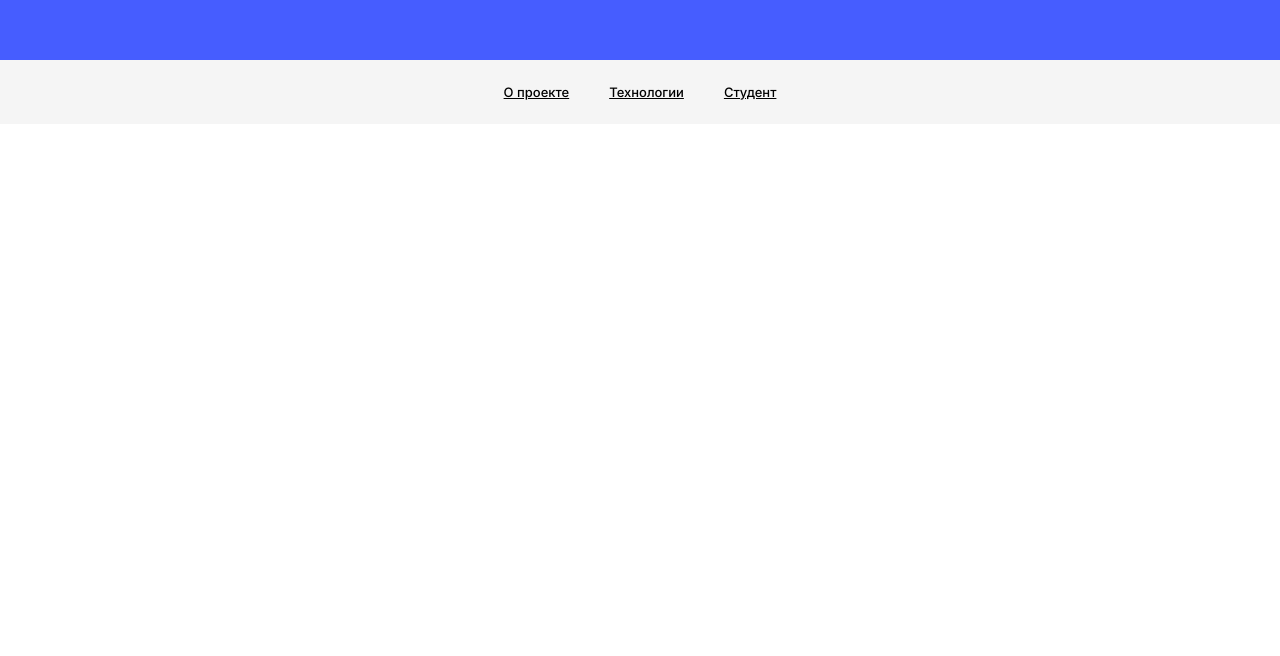
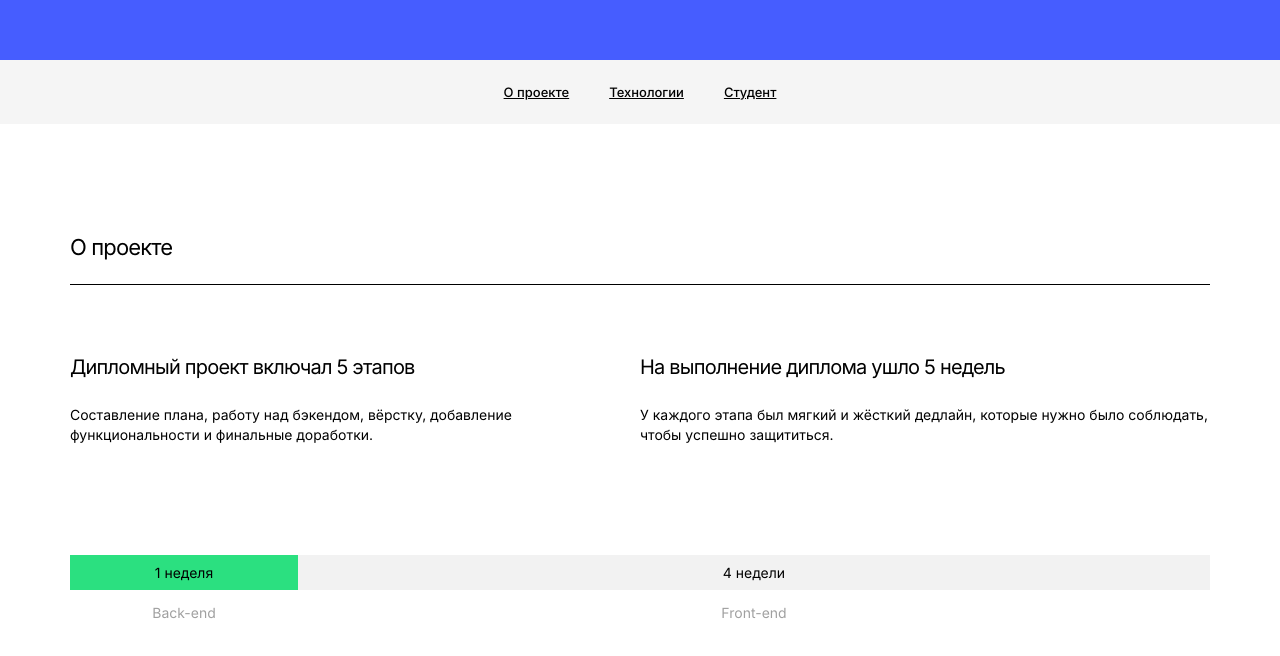
Before and after one commit to script696/movies-explorer-frontend, a React (Create React App) app: page / in a window 1280 px wide. Shown: the part 604-1260 px from the top of the page. Before the commit the page ends 800 px from the top, so only its background shows below. Built offline with nearby package versions, Linux system fonts and the light colour scheme.

Commit message:
feat: add AboutProject

```diff
--- a/src/App.jsx
+++ b/src/App.jsx
@@ -1,10 +1,10 @@
 import "./styles/index.scss";
-import AboutProject from "./pages/AboutProject/AboutProject";
+import AboutProjectPage from "./pages/AboutProjectPage/AboutProjectPage";
 
 const App = () => {
   return (
     <div className="App">
-      <AboutProject />
+      <AboutProjectPage />
     </div>
   );
 };
--- /dev/null
+++ b/src/components/AboutProject/AboutProject.jsx
@@ -0,0 +1,39 @@
+import s from "./AboutProject.module.scss";
+import { SectionTitle } from "../index";
+
+const AboutProject = () => {
+  return (
+    <section className={s.aboutProject}>
+      <div className={s.aboutProject__wrapper}>
+        <SectionTitle title="О проекте" />
+        <div className={s.aboutProject__description}>
+          <div className={s.aboutProject__col}>
+            <h3 className={s.aboutProject__subtitle}>
+              Дипломный проект включал 5 этапов
+            </h3>
+            <p className={s.aboutProject__text}>
+              Составление плана, работу над бэкендом, вёрстку, добавление
+              функциональности и финальные доработки.
+            </p>
+          </div>{" "}
+          <div className={s.aboutProject__col}>
+            <h3 className={s.aboutProject__subtitle}>
+              На выполнение диплома ушло 5 недель
+            </h3>
+            <p className={s.aboutProject__text}>
+              У каждого этапа был мягкий и жёсткий дедлайн, которые нужно было
+              соблюдать, чтобы успешно защититься.
+            </p>
+          </div>
+        </div>
+        <div className={s.aboutProject__duration}>
+          <div className={s.aboutProject__back}>1 неделя</div>
+          <div className={s.aboutProject__front}>4 недели</div>
+          <p className={s.aboutProject__durationText}>Back-end</p>
+          <p className={s.aboutProject__durationText}>Front-end</p>
+        </div>
+      </div>
+    </section>
+  );
+};
+export default AboutProject;
--- /dev/null
+++ b/src/components/AboutProject/AboutProject.module.scss
@@ -0,0 +1,54 @@
+.aboutProject{
+  padding: 110px 0;
+  &__wrapper {
+    max-width: 1140px;
+    margin: auto;
+  }
+  &__description {
+    display: flex;
+    padding: 70px 0 110px 0;
+  }
+  &__col {
+    flex: 0 0 50%;
+    display: flex;
+    flex-direction: column;
+    gap: 26px;
+  }
+  &__subtitle{
+    margin: 0;
+    font-weight: inherit;
+    font-size: 20px;
+    line-height: 24px;
+    letter-spacing: -0.04em;
+  }
+  &__text{
+    margin: 0;
+    font-size: 14px;
+    line-height: 20px;
+  }
+  &__duration{
+    display: grid;
+    grid-template-columns: 1fr 4fr;
+    font-size: 14px;
+    line-height: 17px;
+    row-gap: 14px;
+  }
+  &__back {
+    display: flex;
+    justify-content: center;
+    background: #2BE080;
+    padding: 9px 0;
+  }
+  &__front {
+    display: flex;
+    justify-content: center;
+    background: #F2F2F2;
+    padding: 9px 0;
+  }
+  &__durationText {
+    margin: 0;
+    display: flex;
+    justify-content: center;
+    color: #A0A0A0;
+  }
+}
--- a/src/components/Layout/Layout.module.scss
+++ /dev/null
@@ -1,3 +0,0 @@
-.layout{
-  max-width: 1140px;
-}
--- /dev/null
+++ b/src/components/SectionTitle/SectionTitle.jsx
@@ -0,0 +1,11 @@
+import s from "./SectionTitle.module.scss";
+
+const SectionTitle = ({ title }) => {
+  return (
+    <div className={s.sectionTitle}>
+      <h2 className={s.sectionTitle__title}>{title}</h2>
+    </div>
+  );
+};
+
+export default SectionTitle;
--- /dev/null
+++ b/src/components/SectionTitle/SectionTitle.module.scss
@@ -0,0 +1,12 @@
+.sectionTitle{
+  padding-bottom: 23px;
+  border-bottom: 1px solid #000;
+  &__title {
+    margin: 0;
+    font-size: 22px;
+    line-height: 27px;
+    letter-spacing: -0.04em;
+    color: inherit;
+    font-weight: inherit;
+  }
+}
--- a/src/components/index.js
+++ b/src/components/index.js
@@ -1,2 +1,5 @@
 export { default as MenuLink } from "./MenuLink/MenuLink";
 export { default as Header } from "./Header/Header";
+export { default as NavTab } from "./NavTab/NavTab";
+export { default as Promo } from "./Promo/Promo";
+export { default as SectionTitle } from "./SectionTitle/SectionTitle";
--- a/src/pages/AboutProject/AboutProject.jsx
+++ /dev/null
@@ -1,16 +0,0 @@
-import s from "./AboutProject.module.scss";
-import { Header } from "../../components";
-import { introGrid } from "../../assets/images";
-import Promo from "../../components/Promo/Promo";
-import NavTab from "../../components/NavTab/NavTab";
-
-const AboutProject = () => {
-  return (
-    <section className={s.aboutProject}>
-      <Promo />
-      <NavTab />
-    </section>
-  );
-};
-
-export default AboutProject;
--- /dev/null
+++ b/src/pages/AboutProjectPage/AboutProjectPage.jsx
@@ -0,0 +1,15 @@
+import s from "./AboutProjectPage.module.scss";
+import { Promo, NavTab } from "../../components";
+import AboutProject from "../../components/AboutProject/AboutProject";
+
+const AboutProjectPage = () => {
+  return (
+    <section className={s.aboutProject}>
+      <Promo />
+      <NavTab />
+      <AboutProject />
+    </section>
+  );
+};
+
+export default AboutProjectPage;
```
Also changed, not shown: src/components/Layout/Layout.js (deleted, +0 -7 lines), src/pages/AboutProjectPage/AboutProjectPage.module.scss (renamed from src/pages/AboutProject/AboutProject.module.scss).
